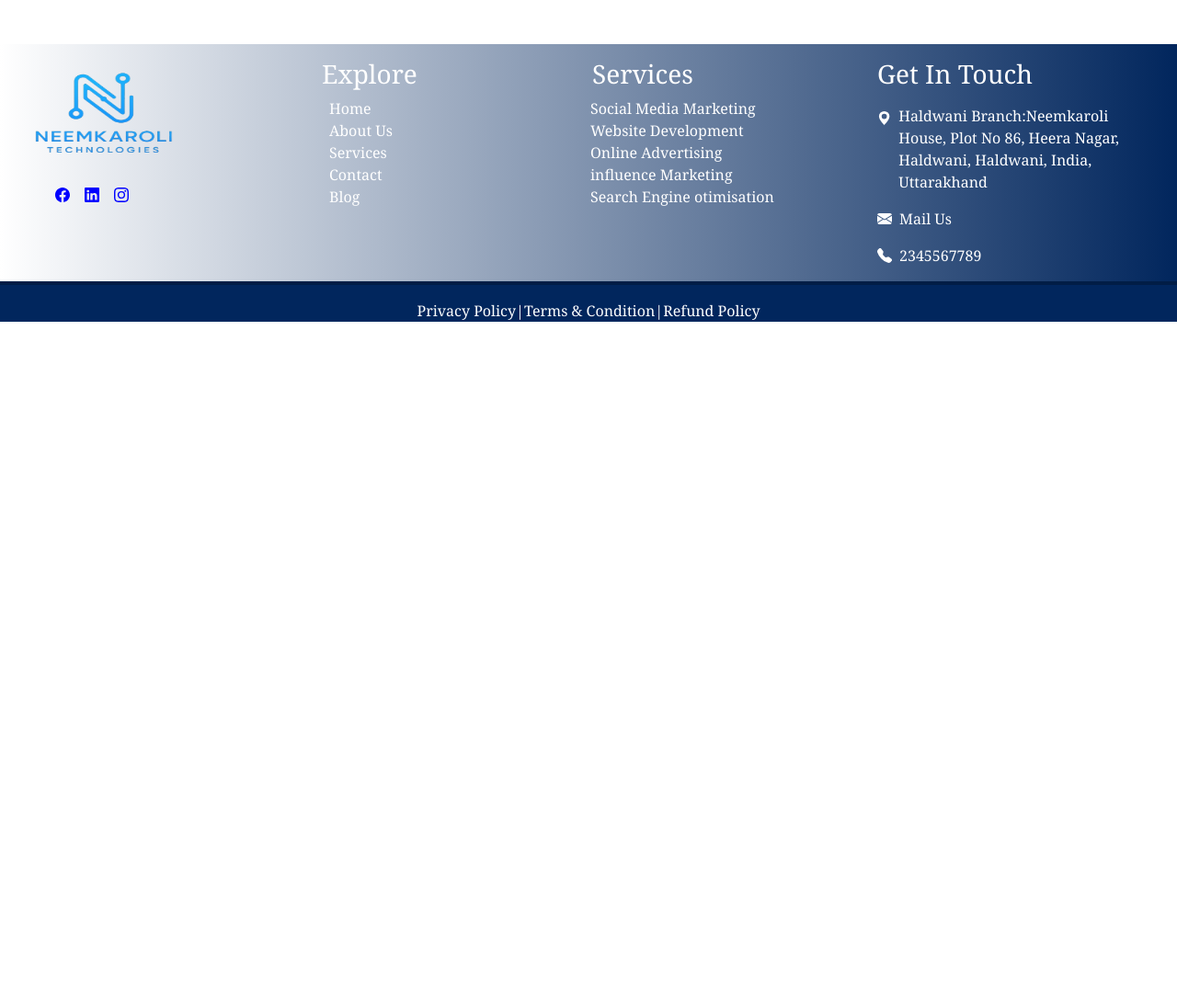
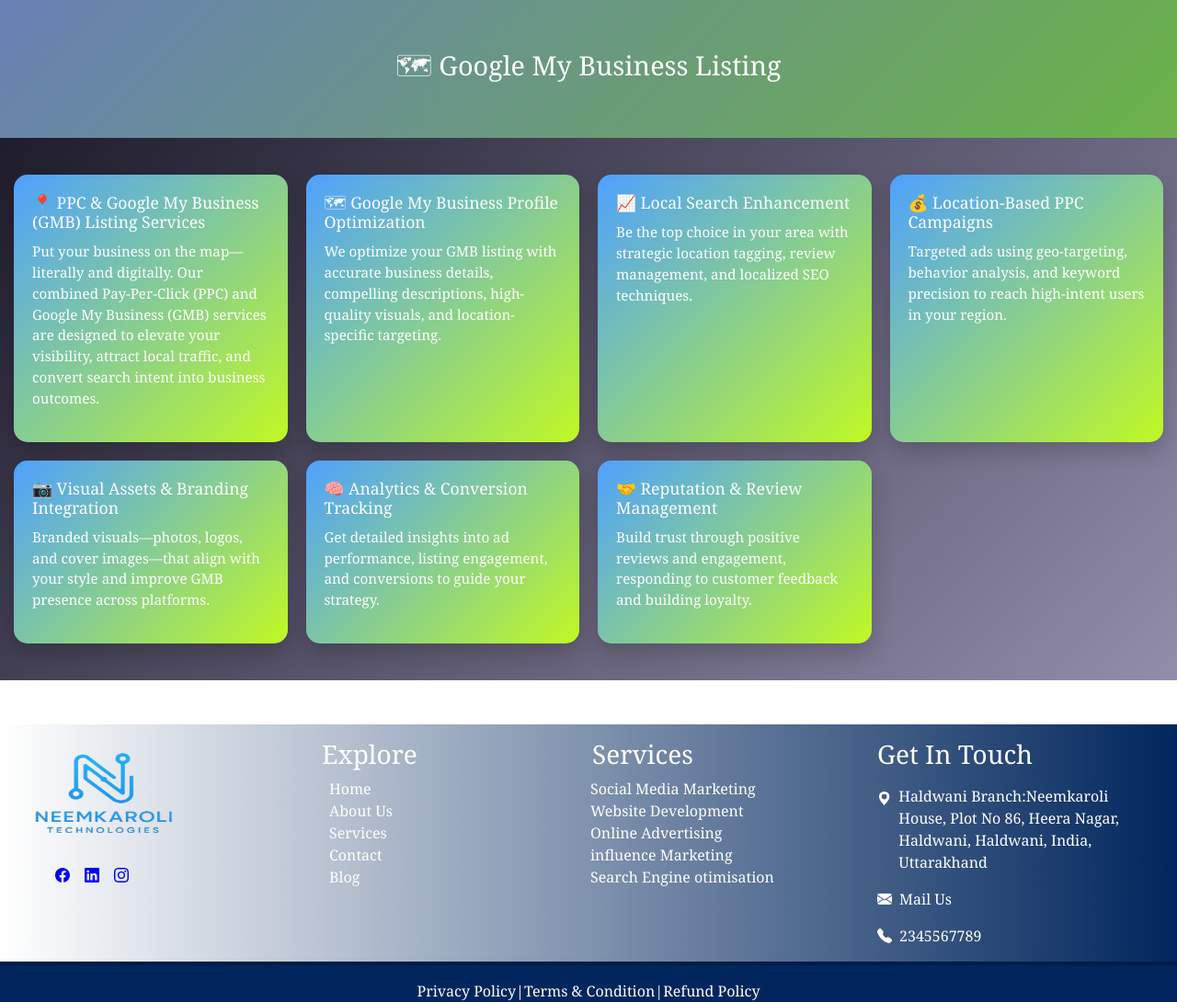
Before and after one commit to neemkaroli12/neemkaroli, a Django app: page /app/gmb/ in a window 1280 px wide. Shown: the part 167-1257 px from the top of the page at 92% size. Before the commit the page ends 517 px from the top, so only its background shows below. Run offline with Django 5.2, Linux system fonts and the light colour scheme.

Commit message:
addfile commit

```diff
--- a/my_app/templates/my_app/gmb.html
+++ b/my_app/templates/my_app/gmb.html
@@ -3,8 +3,141 @@
 {% block title %}Google My Business{% endblock  %}
 {% block content%}
 
+<style>
+  * {
+    margin: 0;
+    padding: 0;
+    box-sizing: border-box;
+  }
 
 
+
+  .gmb-section {
+    display: flex;
+    justify-content: center;
+    align-items: center;
+    height: 150px;
+    padding: 20px;
+    text-align: center;
+    background: linear-gradient(-45deg, #ff6b6b, #f9ca24, #6ab04c, #686de0);
+    background-size: 400% 400%;
+    animation: gradientMove 8s ease infinite;
+    color: white;
+    flex-wrap: wrap;
+  }
+
+  .gmb-section h2 {
+    font-size: 1.8rem;
+  }
+
+  @keyframes gradientMove {
+    0% {
+      background-position: 0% 50%;
+    }
+    50% {
+      background-position: 100% 50%;
+    }
+    100% {
+      background-position: 0% 50%;
+    }
+  }
+
+
+  .gmb-card {
+    display: grid;
+    grid-template-columns: repeat(auto-fit, minmax(280px, 1fr));
+    gap: 20px;
+    padding: 40px 15px;
+    background: linear-gradient(135deg, #1f1c2c, #928dab);
+  }
+
+
+  .gmb-card-body {
+    background: linear-gradient(135deg, rgb(78, 161, 255), rgb(192, 249, 35));
+    color: white;
+    padding: 20px;
+    border-radius: 15px;
+    box-shadow: 0 10px 25px rgba(0, 0, 0, 0.2);
+    transition: 0.4s ease;
+  }
+
+  .gmb-card-body:hover {
+    transform: scale(1.05);
+    background: linear-gradient(135deg, #43cea2, #185a9d);
+    cursor: pointer;
+  }
+
+  .gmb-card-body h4 {
+    font-size: 1.1rem;
+    margin-bottom: 10px;
+  }
+
+  .gmb-card-body p {
+    font-size: 0.95rem;
+    line-height: 1.5;
+  }
+
+
+  @media (max-width: 480px) {
+    .gmb-section h2 {
+      font-size: 1.4rem;
+    }
+
+    .gmb-card-body {
+      padding: 15px;
+    }
+
+    .gmb-card-body h4 {
+      font-size: 1rem;
+    }
+
+    .gmb-card-body p {
+      font-size: 0.9rem;
+    }
+  }
+</style>
+
+<!-- HTML -->
+<div class="gmb-section">
+  <h2>🗺 Google My Business Listing</h2>
+</div>
+
+<div class="gmb-card">
+  <div class="gmb-card-body">
+    <h4>📍 PPC & Google My Business (GMB) Listing Services</h4>
+    <p>Put your business on the map—literally and digitally. Our combined Pay-Per-Click (PPC) and Google My Business (GMB) services are designed to elevate your visibility, attract local traffic, and convert search intent into business outcomes.</p>
+  </div>
+
+  <div class="gmb-card-body">
+    <h4>🗺 Google My Business Profile Optimization</h4>
+    <p>We optimize your GMB listing with accurate business details, compelling descriptions, high-quality visuals, and location-specific targeting.</p>
+  </div>
+
+  <div class="gmb-card-body">
+    <h4>📈 Local Search Enhancement</h4>
+    <p>Be the top choice in your area with strategic location tagging, review management, and localized SEO techniques.</p>
+  </div>
+
+  <div class="gmb-card-body">
+    <h4>💰 Location-Based PPC Campaigns</h4>
+    <p>Targeted ads using geo-targeting, behavior analysis, and keyword precision to reach high-intent users in your region.</p>
+  </div>
+
+  <div class="gmb-card-body">
+    <h4>📷 Visual Assets & Branding Integration</h4>
+    <p>Branded visuals—photos, logos, and cover images—that align with your style and improve GMB presence across platforms.</p>
+  </div>
+
+  <div class="gmb-card-body">
+    <h4>🧠 Analytics & Conversion Tracking</h4>
+    <p>Get detailed insights into ad performance, listing engagement, and conversions to guide your strategy.</p>
+  </div>
+
+  <div class="gmb-card-body">
+    <h4>🤝 Reputation & Review Management</h4>
+    <p>Build trust through positive reviews and engagement, responding to customer feedback and building loyalty.</p>
+  </div>
+</div>
 
 
 
```
